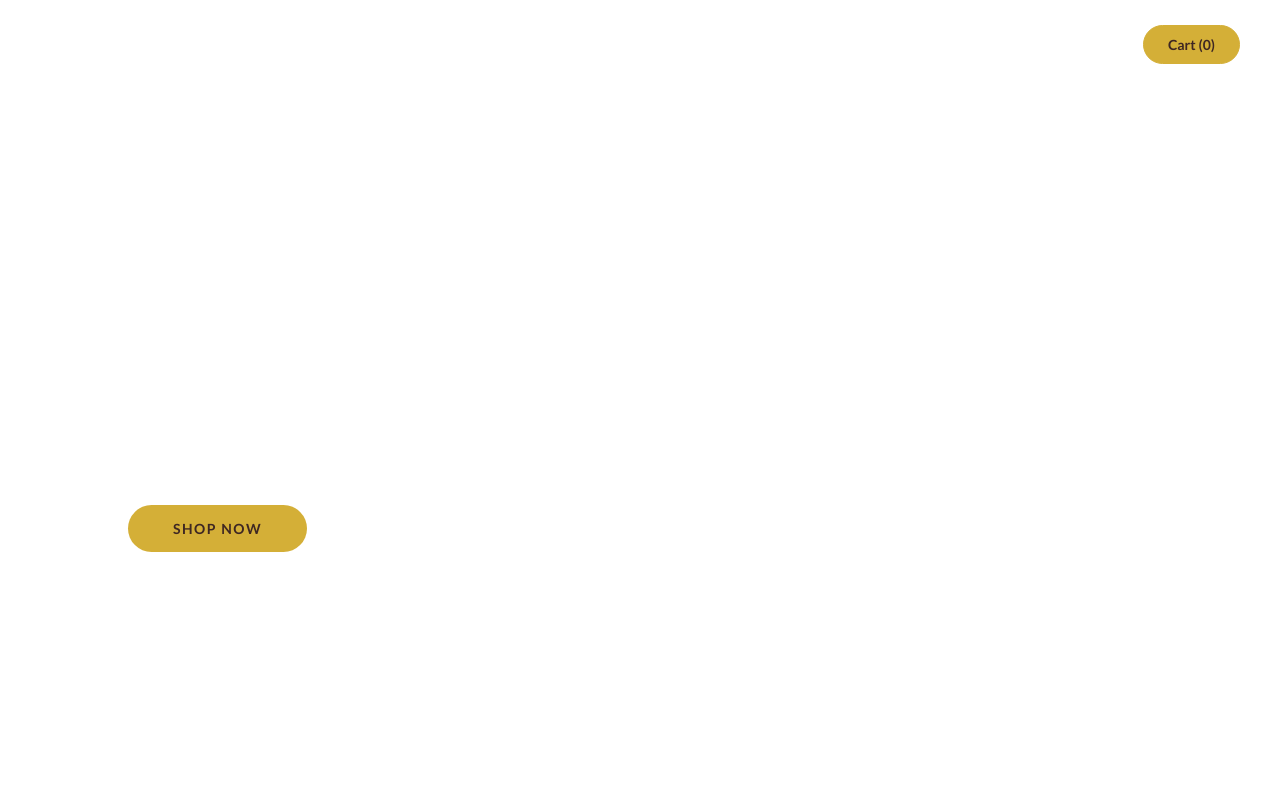
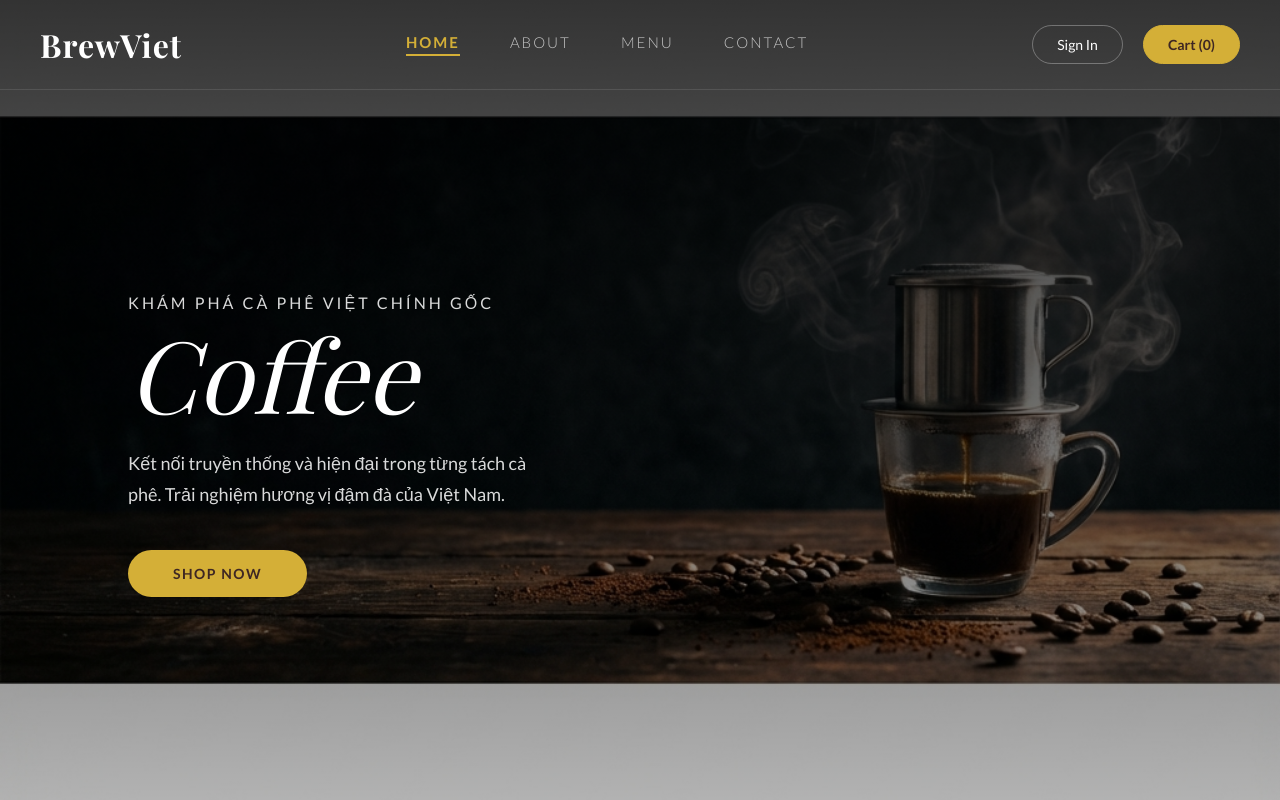
Before and after one commit to wilfierd/coffee-shop-web, a Next.js app: page / in a window 1280 px wide. Shown: the top 800 px of the page. Built offline with nearby package versions, Linux system fonts and the light colour scheme; a web font is replaced by a local one.

Commit message:
udpate header

```diff
--- a/src/app/components/Header.js
+++ b/src/app/components/Header.js
@@ -9,9 +9,9 @@ export default function Header() {
                     <Link href="/">BrewViet</Link>
                 </div>
                 <nav className={styles.nav}>
-                    <Link href="/" className={styles.navLink}>Home</Link>
+                    <Link href="/" className={`${styles.navLink} ${styles.navLinkActive}`}>Home</Link>
                     <Link href="#about" className={styles.navLink}>About</Link>
-                    <Link href="#menu" className={styles.navLink}>Menu</Link>
+                    <Link href="#shop" className={styles.navLink}>Menu</Link>
                     <Link href="#contact" className={styles.navLink}>Contact</Link>
                 </nav>
                 <div className={styles.actions}>
--- a/src/app/components/Header.module.css
+++ b/src/app/components/Header.module.css
@@ -38,16 +38,36 @@
     font-family: var(--font-body);
     font-weight: 300;
     font-size: 15px;
-    color: var(--color-white);
+    color: #fff;
     text-transform: uppercase;
     letter-spacing: 2px;
-    transition: opacity 0.3s ease;
-    opacity: 0.8;
+    transition: all 0.3s ease;
+    opacity: 0.7;
+    position: relative;
+    padding-bottom: 5px;
 }
 
 .navLink:hover {
     opacity: 1;
     color: var(--color-accent);
+}
+
+.navLink.active,
+.navLinkActive {
+    opacity: 1;
+    color: var(--color-accent);
+    font-weight: 700;
+}
+
+.navLink.active::after,
+.navLinkActive::after {
+    content: '';
+    position: absolute;
+    bottom: 0;
+    left: 0;
+    width: 100%;
+    height: 2px;
+    background-color: var(--color-accent);
 }
 
 .actions {
--- a/src/app/components/Hero.module.css
+++ b/src/app/components/Hero.module.css
@@ -7,6 +7,9 @@
     justify-content: flex-start;
     color: #fff;
     padding-left: 10%;
+    padding-top: 90px;
+    overflow: hidden;
+    background-color: #2c1810;
 }
 
 .bgWrapper {
@@ -15,7 +18,7 @@
     left: 0;
     width: 100%;
     height: 100%;
-    z-index: -1;
+    z-index: 0;
 }
 
 .overlay {
@@ -24,12 +27,18 @@
     left: 0;
     width: 100%;
     height: 100%;
-    background: radial-gradient(circle at 30% 50%, rgba(0, 0, 0, 0.3) 0%, rgba(0, 0, 0, 0.7) 100%);
+    /* Linear gradient to extend dark area from top down */
+    background: linear-gradient(180deg,
+            rgba(0, 0, 0, 0.8) 0%,
+            rgba(0, 0, 0, 0.6) 45%,
+            rgba(0, 0, 0, 0.3) 100%);
+    z-index: 1;
 }
 
 .content {
+    position: relative;
     max-width: 600px;
-    z-index: 1;
+    z-index: 2;
     text-align: left;
 }
 
```
